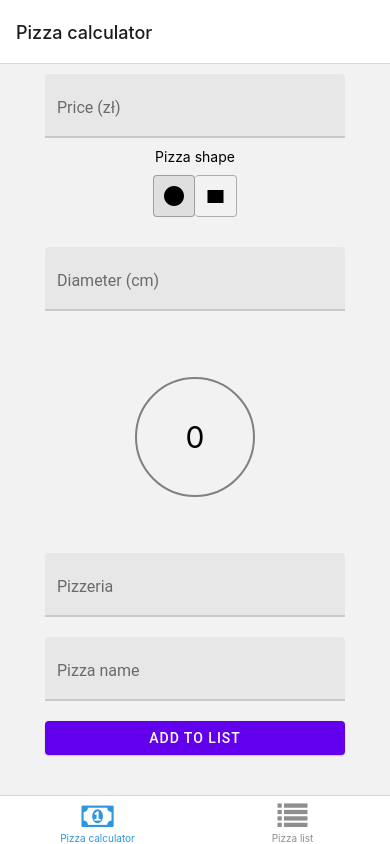
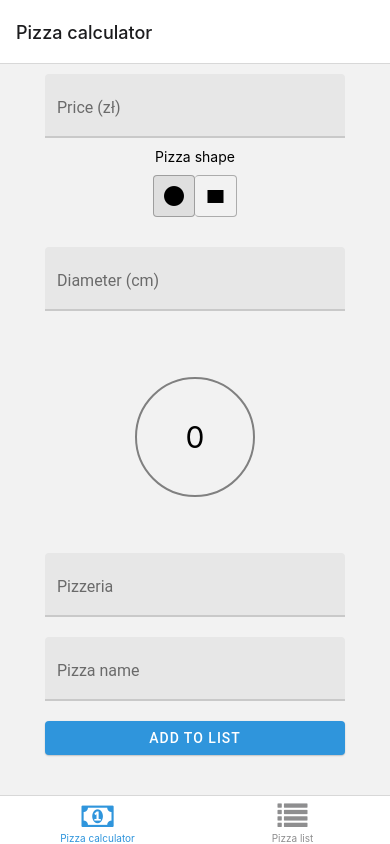
Before and after one commit to Buglik/PizzaCalc-ReactNative, a React Native app: screen /TabOne in a window 390 px wide. Built offline with nearby package versions, Linux system fonts and the light colour scheme; what expo-linking would draw is missing.

Commit message:
change color

```diff
--- a/screens/Calculator.tsx
+++ b/screens/Calculator.tsx
@@ -1,4 +1,4 @@
-import React, { useEffect, useState } from 'react';
+import React, { useEffect, useState } from "react";
 import {
   Keyboard,
   SafeAreaView,
@@ -6,12 +6,22 @@ import {
   Text,
   TouchableWithoutFeedback,
   View,
-} from 'react-native';
-import { Button, TextInput, ToggleButton } from 'react-native-paper';
-import { Shape } from '../types/Shape';
-import Pizza from '../types/Pizza';
-import IPizzaProps from '../types/PizzaProps';
-import uuid from 'react-native-uuid';
+} from "react-native";
+import { Button, TextInput, ToggleButton } from "react-native-paper";
+import { Shape } from "../types/Shape";
+import Pizza from "../types/Pizza";
+import IPizzaProps from "../types/PizzaProps";
+import uuid from "react-native-uuid";
+
+const themeColor = "#2F95DC";
+
+const theme = {
+  colors: {
+    primary: themeColor,
+  },
+};
+//
+// const themeColor= {{ colors: { text: this.props.style.color } }}
 
 const DismissKeyboard = ({ children }: { children: any }) => (
   <TouchableWithoutFeedback onPress={() => Keyboard.dismiss()}>
@@ -20,15 +30,15 @@ const DismissKeyboard = ({ children }: { children: any }) => (
 );
 
 export default function Calculator({ pizzaItems, setPizzaItems }: IPizzaProps) {
-  const [price, setPrice] = useState<string>('');
+  const [price, setPrice] = useState<string>("");
   const [pizzaShape, setPizzaShape] = useState<Shape>(Shape.round);
-  const [diameter, setDiameter] = useState<string>('');
-  const [length, setLength] = useState<string>('');
-  const [width, setWidth] = useState<string>('');
+  const [diameter, setDiameter] = useState<string>("");
+  const [length, setLength] = useState<string>("");
+  const [width, setWidth] = useState<string>("");
 
-  const [result, setResult] = useState<string>('');
-  const [pizzaName, setPizzaName] = useState<string>('');
-  const [pizzeriaName, setPizzeriaName] = useState<string>('');
+  const [result, setResult] = useState<string>("");
+  const [pizzaName, setPizzaName] = useState<string>("");
+  const [pizzeriaName, setPizzeriaName] = useState<string>("");
 
   const calcCircleResult = () => {
     if (diameter && price) {
@@ -38,7 +48,7 @@ export default function Calculator({ pizzaItems, setPizzaItems }: IPizzaProps) {
       )
         .toFixed(0)
         .toString();
-    } else return '0';
+    } else return "0";
   };
 
   const calcRectangleResult = () => {
@@ -46,7 +56,7 @@ export default function Calculator({ pizzaItems, setPizzaItems }: IPizzaProps) {
       return ((parseInt(width) * parseInt(length)) / parseInt(price))
         .toFixed(0)
         .toString();
-    } else return '0';
+    } else return "0";
   };
 
   const addItem = () => {
@@ -65,7 +75,7 @@ export default function Calculator({ pizzaItems, setPizzaItems }: IPizzaProps) {
         result,
       };
       setPizzaItems([...pizzaItems, newPizza]);
-      setPizzeriaName('');
+      setPizzeriaName("");
     }
   };
 
@@ -84,7 +94,8 @@ export default function Calculator({ pizzaItems, setPizzaItems }: IPizzaProps) {
             value={price}
             label="Price (zł)"
             style={styles.input}
-            keyboardType={'numeric'}
+            keyboardType={"numeric"}
+            theme={theme}
           />
           <Text style={styles.label}>Pizza shape</Text>
           <ToggleButton.Row
@@ -106,14 +117,15 @@ export default function Calculator({ pizzaItems, setPizzaItems }: IPizzaProps) {
                 value={diameter}
                 label="Diameter (cm)"
                 style={styles.inputCircle}
-                keyboardType={'numeric'}
+                keyboardType={"numeric"}
+                theme={theme}
               />
             </View>
           ) : (
             <View
               style={{
-                flexDirection: 'row',
-                justifyContent: 'space-between',
+                flexDirection: "row",
+                justifyContent: "space-between",
                 margin: 10,
               }}
             >
@@ -122,14 +134,16 @@ export default function Calculator({ pizzaItems, setPizzaItems }: IPizzaProps) {
                 value={length}
                 label="Length (cm)"
                 style={styles.inputRectangle}
-                keyboardType={'numeric'}
+                keyboardType={"numeric"}
+                theme={theme}
               />
               <TextInput
                 onChangeText={setWidth}
                 value={width}
                 label="Width (cm)"
                 style={styles.inputRectangle}
-                keyboardType={'numeric'}
+                keyboardType={"numeric"}
+                theme={theme}
               />
             </View>
           )}
@@ -139,13 +153,13 @@ export default function Calculator({ pizzaItems, setPizzaItems }: IPizzaProps) {
           style={{
             padding: 10,
             borderRadius: 100,
-            borderColor: 'grey',
+            borderColor: "grey",
             borderWidth: 2,
             width: 120,
             height: 120,
-            display: 'flex',
-            justifyContent: 'center',
-            alignItems: 'center',
+            display: "flex",
+            justifyContent: "center",
+            alignItems: "center",
           }}
         >
           <Text style={styles.result}>{result}</Text>
@@ -157,14 +171,20 @@ export default function Calculator({ pizzaItems, setPizzaItems }: IPizzaProps) {
             value={pizzeriaName}
             label="Pizzeria"
             style={styles.input}
+            theme={theme}
           ></TextInput>
           <TextInput
             onChangeText={setPizzaName}
             value={pizzaName}
             label="Pizza name"
             style={styles.input}
+            theme={theme}
           ></TextInput>
-          <Button mode="contained" style={{ margin: 10 }} onPress={addItem}>
+          <Button
+            mode="contained"
+            style={{ margin: 10, backgroundColor: themeColor }}
+            onPress={addItem}
+          >
             Add to list
           </Button>
         </View>
@@ -176,23 +196,23 @@ export default function Calculator({ pizzaItems, setPizzaItems }: IPizzaProps) {
 const styles = StyleSheet.create({
   container: {
     // flex: 1,
-    display: 'flex',
-    alignItems: 'center',
-    justifyContent: 'space-between',
-    height: '100%',
+    display: "flex",
+    alignItems: "center",
+    justifyContent: "space-between",
+    height: "100%",
     // margin: 20,
     // marginBottom: 60,
   },
   upContainer: {
-    display: 'flex',
-    alignItems: 'center',
-    justifyContent: 'space-between',
+    display: "flex",
+    alignItems: "center",
+    justifyContent: "space-between",
   },
   label: {
     // margin: 10,
   },
-  input: { margin: 10, width: 300 },
-  inputCircle: { margin: 10, width: 300 },
+  input: { margin: 10, width: 300, color: themeColor },
+  inputCircle: { margin: 10, width: 300, color: themeColor },
   inputRectangle: {
     marginHorizontal: 5,
     marginVertical: 10,
--- a/screens/PizzaList.tsx
+++ b/screens/PizzaList.tsx
@@ -44,7 +44,7 @@ export default function PizzaList({pizzaItems, setPizzaItems}: IPizzaProps) {
     const sortPizzasByResult = (a: Pizza, b: Pizza) => {
         const aInt: number = parseInt(a.result);
         const bInt: number = parseInt(b.result);
-        return aInt - bInt;
+        return bInt - aInt;
     }
 
     return (
```
Also changed, not shown: 1 other file (tests, documents, lock files or other folders).
